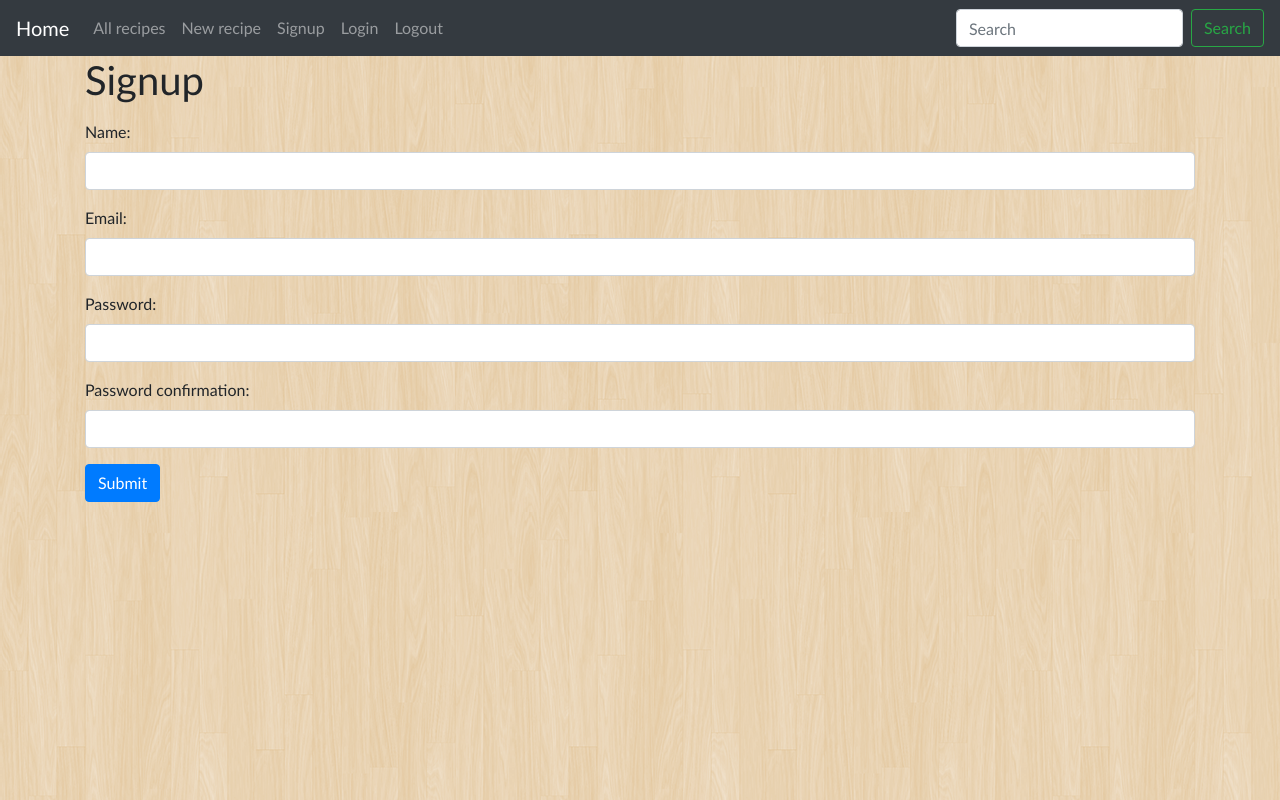
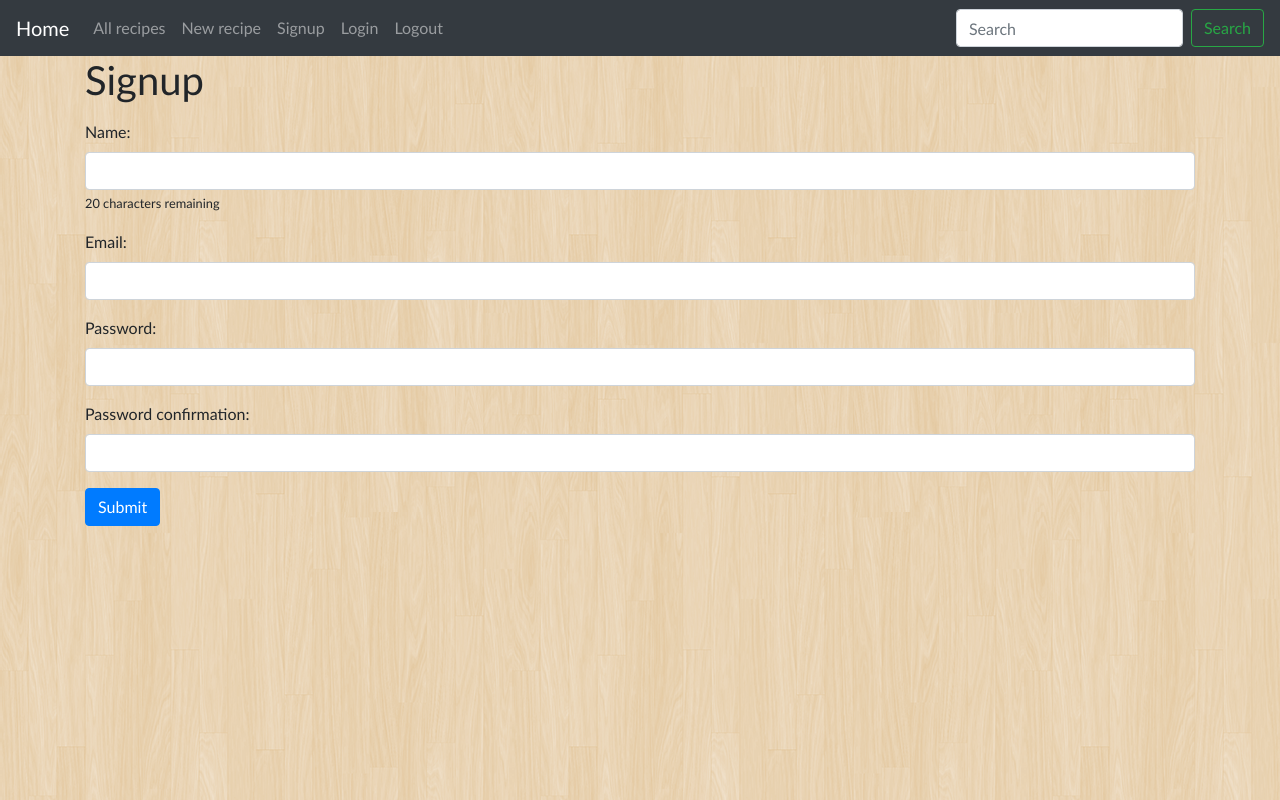
Before and after one commit to gimme-a-br/cookbook_frontend_app, a Vue app: page /signup in a window 1280 px wide. Built offline with nearby package versions, Linux system fonts and the light colour scheme.

Commit message:
Add frontend validations

```diff
--- a/src/views/Signup.vue
+++ b/src/views/Signup.vue
@@ -8,6 +8,7 @@
       <div class="form-group">
         <label>Name:</label>
         <input type="text" class="form-control" v-model="name">
+        <small>{{ 20 - name.length }} characters remaining</small>
       </div>
       <div class="form-group">
         <label>Email:</label>
@@ -16,10 +17,12 @@
       <div class="form-group">
         <label>Password:</label>
         <input type="password" class="form-control" v-model="password">
+        <small v-if="password.length > 0 && password.length < 6" class="text-danger">Must be at least 6 characters</small>
       </div>
       <div class="form-group">
         <label>Password confirmation:</label>
         <input type="password" class="form-control" v-model="passwordConfirmation">
+        <small v-if="password !== passwordConfirmation" class="text-danger">Passwords must match</small>
       </div>
       <input type="submit" class="btn btn-primary" value="Submit">
     </form>
```
